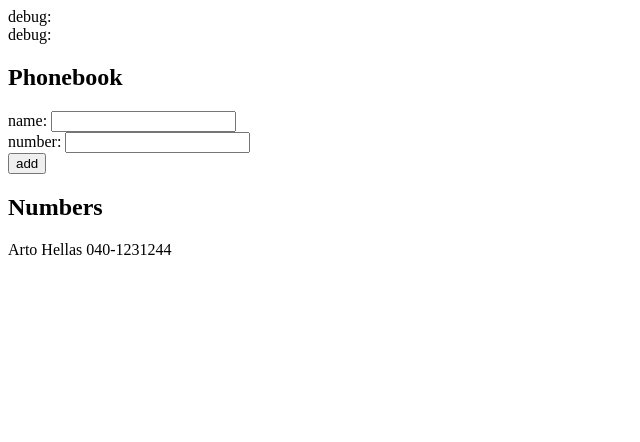
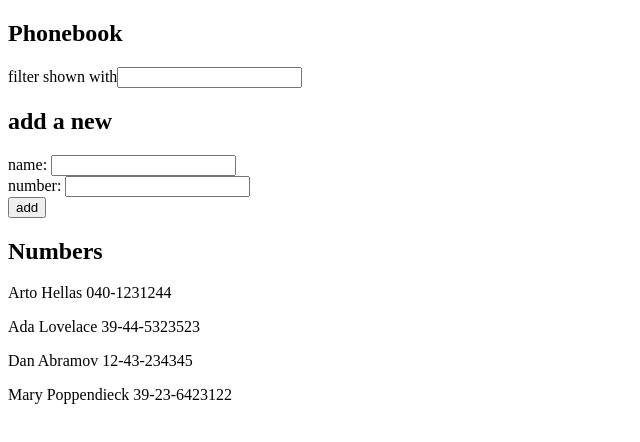
Before and after one commit to ajuti/fs-part-2, a React (Vite) app in the folder puhelinluettelo/: page / in a window 1280 px wide. Shown: the top 442 px of the page, without its empty margins (0-640 px from the left). Built offline with nearby package versions, Linux system fonts and the light colour scheme.

Commit message:
puhelinluettelo step4

```diff
--- a/puhelinluettelo/src/App.jsx
+++ b/puhelinluettelo/src/App.jsx
@@ -2,10 +2,14 @@
 
 const App = () => {
   const [persons, setPersons] = useState([
-    { name: 'Arto Hellas', number: "040-1231244" }
+    { name: 'Arto Hellas', number: "040-1231244" },
+    { name: 'Ada Lovelace', number: '39-44-5323523' },
+    { name: 'Dan Abramov', number: '12-43-234345' },
+    { name: 'Mary Poppendieck', number: '39-23-6423122' },
   ])
   const [newName, setNewName] = useState('')
   const [newNum, setNewNum] = useState("")
+  const [filter, setFilter] = useState("")
 
   const handleNameChange = (event) => {
     setNewName(event.target.value)
@@ -13,6 +17,10 @@
 
   const handleNumChange = (event) => {
     setNewNum(event.target.value)
+  }
+
+  const handleFilterChange = (event) => {
+    setFilter(event.target.value)
   }
 
   const addName = (event) => {
@@ -37,9 +45,11 @@
 
   return (
     <div>
-      <div>debug: {newName}</div>
-      <div>debug: {newNum}</div>
       <h2>Phonebook</h2>
+      <form>
+        filter shown with<input value={filter} onChange={handleFilterChange} />
+      </form>
+      <h2>add a new</h2>
       <form onSubmit={addName}>
         <div>
           name: <input value={newName} onChange={handleNameChange} />
@@ -52,7 +62,7 @@
         </div>
       </form>
       <h2>Numbers</h2>
-      {persons.map(obj =>
+      {persons.filter(x => x.name.includes(filter)).map(obj =>
         <p key={obj.name}>{obj.name} {obj.number}</p>
       )}
     </div>
```
